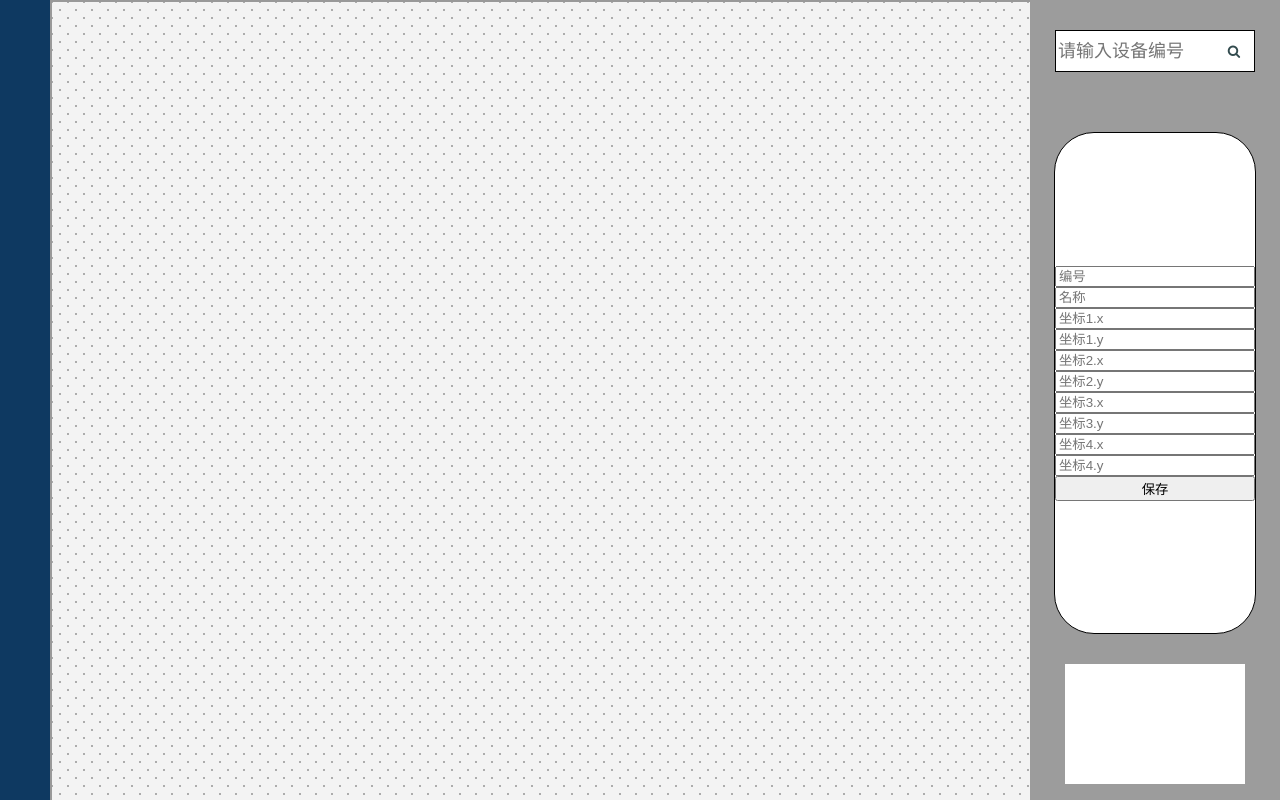
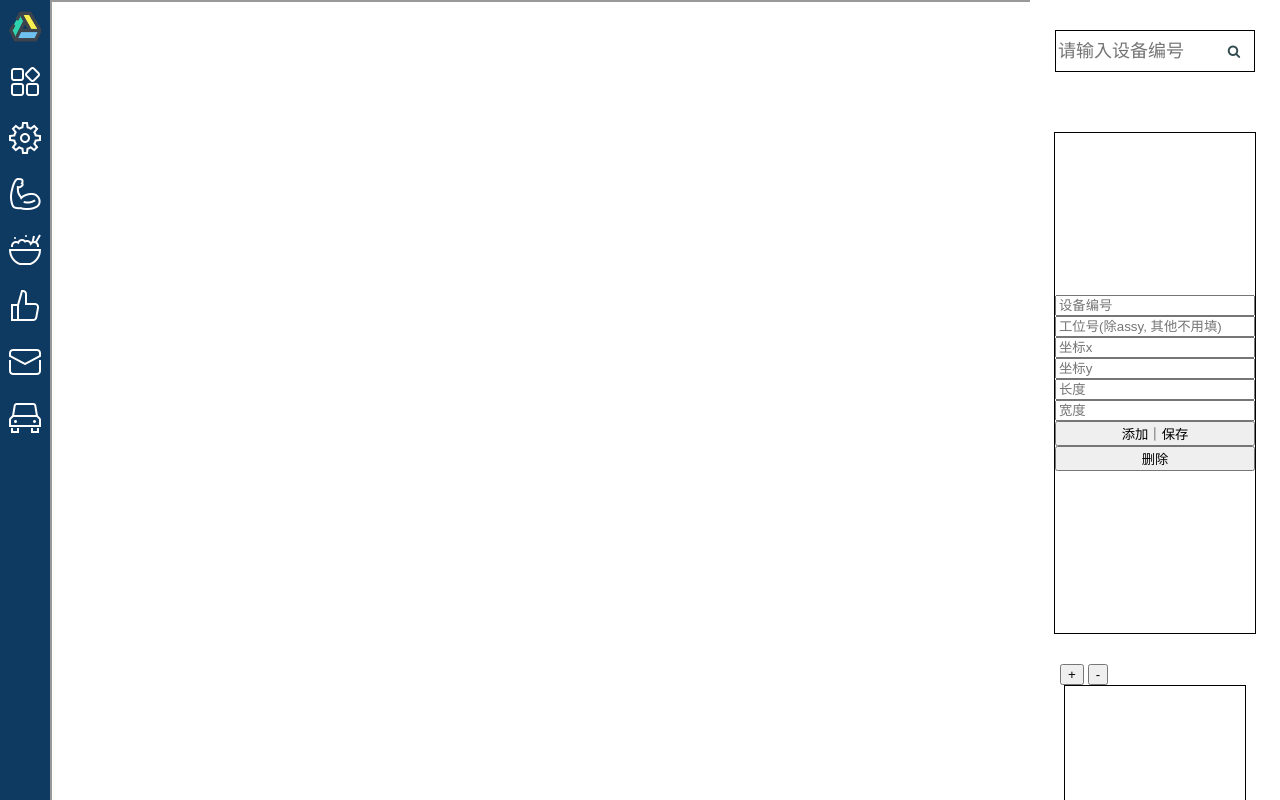
Before and after one commit to xuyj1111/map, a plain HTML site: page html/map.html in a window 1280 px wide. Drawn offline with Linux system fonts and the light colour scheme.

Commit message:
乱七八糟

```diff
--- a/html/map.html
+++ b/html/map.html
@@ -12,41 +12,55 @@
     />
   </head>
   <body>
-    <section id="menu"></section>
-
-    <section id="main">
-      <canvas id="map" width="1200" height="800"> </canvas>
+    <!-- 菜单栏 -->
+    <section id="menu">
+      <img class="home" src="../resource/home.png" onclick="" />
+      <img class="site" src="../resource/assy.png" onclick="" />
+      <img class="site" src="../resource/gear.png" onclick="" />
+      <img class="site" src="../resource/muscle.png" onclick="" />
+      <img class="site" src="../resource/rice.png" onclick="" />
+      <img class="site" src="../resource/zan.png" onclick="" />
+      <img class="site" src="../resource/email.png" onclick="" />
+      <img class="site" src="../resource/car.png" onclick="" />
     </section>
 
+    <!-- 主体内容 -->
+    <section id="main">
+      <canvas width="1200" height="800"> </canvas>
+    </section>
+
+    <!-- 操作栏 -->
     <section id="operation">
-
-      <section class="search">
+      <!-- 搜索框 -->
+      <div class="search">
         <form>
           <input type="text" placeholder="请输入设备编号" />
           <button type="submit"></button>
         </form>
-      </section>
+      </div>
 
-      <section class="info">
+      <!-- 信息区域 -->
+      <div class="info">
         <form>
-          <input class="message" type="text" placeholder="编号" />
-          <input class="message" type="text" placeholder="名称" />
-          <input class="coordinate" type="text" placeholder="坐标1.x" />
-          <input class="coordinate" type="text" placeholder="坐标1.y" />
-          <input class="coordinate" type="text" placeholder="坐标2.x" />
-          <input class="coordinate" type="text" placeholder="坐标2.y" />
-          <input class="coordinate" type="text" placeholder="坐标3.x" />
-          <input class="coordinate" type="text" placeholder="坐标3.y" />
-          <input class="coordinate" type="text" placeholder="坐标4.x" />
-          <input class="coordinate" type="text" placeholder="坐标4.y" />
-          <button type="submit">保存</button>
+          <input type="text" placeholder="设备编号" />
+          <input type="text" placeholder="工位号(除assy, 其他不用填)" />
+          <input type="text" placeholder="坐标x" />
+          <input type="text" placeholder="坐标y" />
+          <input type="text" placeholder="长度" />
+          <input type="text" placeholder="宽度" />
+          <button type="submit">添加｜保存</button>
+          <button type="submit">删除</button>
         </form>
-      </section>
+      </div>
 
-      <canvas id="thumbnail" width="180" height="120"> </canvas>
+      <!-- 按钮 -->
+      <div class="button">
+        <button onclick="bigger()">+</button>
+        <button onclick="smaller()">-</button>
+      </div>
 
-      <!-- <button onclick="bigger()">+</button>
-      <button onclick="smaller()">-</button> -->
+      <!-- 缩略图 -->
+      <canvas width="180" height="120"> </canvas>
     </section>
   </body>
 
--- a/js/map.js
+++ b/js/map.js
@@ -1,5 +1,9 @@
-var map = document.getElementById("map");
+// 有问题，暂时存一下
+var map = document.getElementById("main").getElementsByTagName("canvas");
 var mapContext = map.getContext("2d");
+
+var thumbnail = document.getElementById("operation").getElementsByTagName("canvas");
+var thumbnailContext = thumbnail.getContext("2d");
 
 var graphicWidth = 5;
 var graphicHeight = 5;
@@ -12,7 +16,7 @@ window.onload = init();
 function init() {
     map.setAttribute("width", width);
     map.setAttribute("height", height);
-    // draw();
+    draw();
 
 }
 
@@ -39,17 +43,56 @@ function smaller() {
 function draw() {
     mapContext.beginPath();
     mapContext.fillStyle = "black";
-    for (var i = 0; i < 100; i++) {
-        for (var j = 0; j < 50; j++) {
-            mapContext.fillRect(
-                10 + (graphicWidth + interval) * i,
-                10 + (graphicHeight + interval) * j,
-                graphicWidth,
-                graphicHeight
-            );
-        }
-    }
+    mapContext.strokeRect(
+        100,
+        100,
+        100,
+        100
+    );
+    mapContext.strokeRect(
+        200,
+        100,
+        50,
+        50
+    );
     mapContext.closePath();
     mapContext.fillStyle = "rgb(255,255,255)";
     mapContext.fill();
+
+
+
+    thumbnailContext.beginPath();
+    thumbnailContext.strokeStyle = "black";
+    thumbnailContext.strokeRect(
+        100/6.66,
+        100/6.66,
+        100/6.66,
+        100/6.66
+    );
+    thumbnailContext.strokeRect(
+        200/6.66,
+        100/6.66,
+        50/6.66,
+        50/6.66
+    );
+
+
+    thumbnailContext.strokeStyle = "blue";
+    thumbnailContext.strokeRect(
+        100/6.66,
+        100/6.66,
+        100/6.66,
+        100/6.66
+    );
+    thumbnailContext.strokeRect(
+        0,
+        0,
+        180,
+        120
+    );
+
+    thumbnailContext.closePath();
+    thumbnailContext.fillStyle = "rgb(255,255,255)";
+    thumbnailContext.fill();
+
 }
--- a/style/info.css
+++ b/style/info.css
@@ -1,8 +1,6 @@
 .info {
     padding: 30px 0;
-    /* background: linear-gradient(135deg, #cacaca 0%, #cacaca 5%,transparent 5%, transparent 10%, #cacaca 10%, #cacaca 15%,transparent 15%,transparent 20%, #cacaca 20%, #cacaca 25%,transparent 25%,transparent 30%, #cacaca 30%, #cacaca 35%,transparent 35%,transparent 40%, #cacaca 40%, #cacaca 45%,transparent 45%,transparent 50%, #cacaca 50%, #cacaca 55%,transparent 55%,transparent 60%, #cacaca 60%, #cacaca 65%,transparent 65%,transparent 70%, #cacaca 70%, #cacaca 75%,transparent 70%,transparent 80%, #cacaca 80%, #cacaca 85%,transparent 85%,transparent 90%, #cacaca 90%, #cacaca 95%,transparent 95%);
-    background-size: 1em 1em; */
-    background-color: rgb(156, 156, 156);
+    background-color:white;
     opacity: 1
 }
 
@@ -11,7 +9,6 @@
 
     width: 200px;
     height: 500px;
-    border-radius: 40px;
     background: white;
     border: 1px solid rgb(0, 0, 0);
 
--- a/style/map.css
+++ b/style/map.css
@@ -17,6 +17,7 @@ body {
     height: 100%;
     width: 50px;
 }
+
 #main {
     height: 100%;
     width: calc(100vw - 300px);
@@ -28,32 +29,34 @@ body {
     background-color: #ffffff;
     opacity: 1;
 }
+
 #operation {
     height: 100%;
     width: 250px;
 
-
     overflow-y: scroll;
-
-    /* background: linear-gradient(135deg, #cacaca 0%, #cacaca 5%,transparent 5%, transparent 10%, #cacaca 10%, #cacaca 15%,transparent 15%,transparent 20%, #cacaca 20%, #cacaca 25%,transparent 25%,transparent 30%, #cacaca 30%, #cacaca 35%,transparent 35%,transparent 40%, #cacaca 40%, #cacaca 45%,transparent 45%,transparent 50%, #cacaca 50%, #cacaca 55%,transparent 55%,transparent 60%, #cacaca 60%, #cacaca 65%,transparent 65%,transparent 70%, #cacaca 70%, #cacaca 75%,transparent 70%,transparent 80%, #cacaca 80%, #cacaca 85%,transparent 85%,transparent 90%, #cacaca 90%, #cacaca 95%,transparent 95%);
-    background-size: 1em 1em; */
-    background-color: rgb(156, 156, 156);
+    background-color:white;
     opacity: 1;
 }
 
-#map {
-    /* background: white; */
+#menu img {
+    margin: 10px 9px;
+    flex-direction: column;
+}
 
-    background: radial-gradient(circle, #acacac 10%, transparent 11%),radial-gradient(circle at bottom left, #acacac 5%, transparent 6%),radial-gradient(circle at bottom right, #acacac 5%, transparent 6%),radial-gradient(circle at top left, #acacac 5%, transparent 6%),radial-gradient(circle at top right, #acacac 5%, transparent 6%);
-    background-size: 1em 1em;
-    background-color: #f3f3f3;
-    opacity: 1;
+#main canvas {
+    background: white;
 
     border: 2px solid rgb(153, 153, 153);
 }
-#thumbnail {
+
+#operation canvas {
     background-color:white;
 
     display: block;
     margin: auto;
+    border: 1px solid rgb(0, 0, 0);
 }
+#operation .button {
+    margin: 0 30px;
+}
--- a/style/search.css
+++ b/style/search.css
@@ -1,9 +1,6 @@
 .search {
     padding: 30px 0;
-
-    /* background: linear-gradient(135deg, #cacaca 0%, #cacaca 5%,transparent 5%, transparent 10%, #cacaca 10%, #cacaca 15%,transparent 15%,transparent 20%, #cacaca 20%, #cacaca 25%,transparent 25%,transparent 30%, #cacaca 30%, #cacaca 35%,transparent 35%,transparent 40%, #cacaca 40%, #cacaca 45%,transparent 45%,transparent 50%, #cacaca 50%, #cacaca 55%,transparent 55%,transparent 60%, #cacaca 60%, #cacaca 65%,transparent 65%,transparent 70%, #cacaca 70%, #cacaca 75%,transparent 70%,transparent 80%, #cacaca 80%, #cacaca 85%,transparent 85%,transparent 90%, #cacaca 90%, #cacaca 95%,transparent 95%);
-    background-size: 1em 1em; */
-    background-color: rgb(156, 156, 156);
+    background-color:white;
     opacity: 1
 }
 
```
Also changed, not shown: resource/assy.png (added), resource/assyC.png (added), resource/car.png (added), resource/carC.png (added), resource/email.png (added), resource/emailC.png (added), resource/gear.png (added), resource/gearC.png (added), resource/home.png (added), resource/muscle.png (added), resource/muscleC.png (added), resource/rice.png (added), resource/riceC.png (added), resource/zan.png (added), 1 more files.
